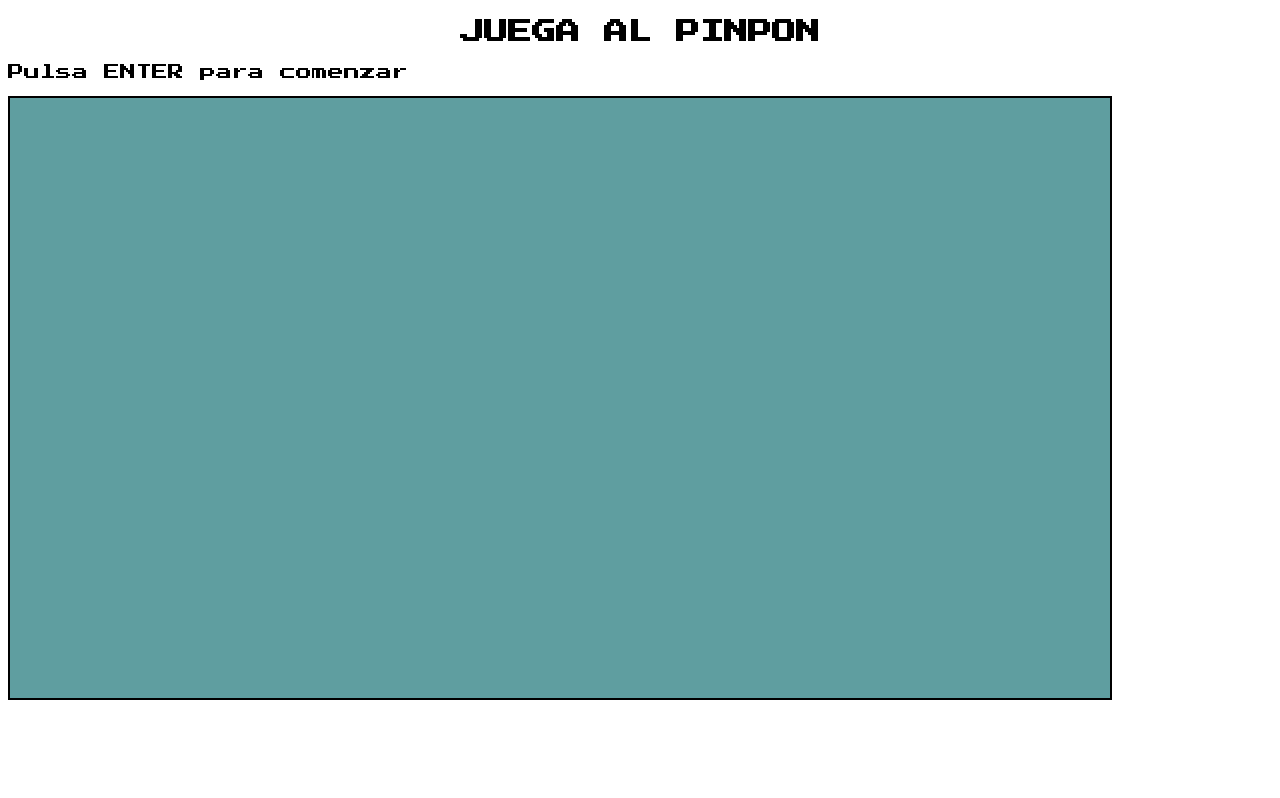
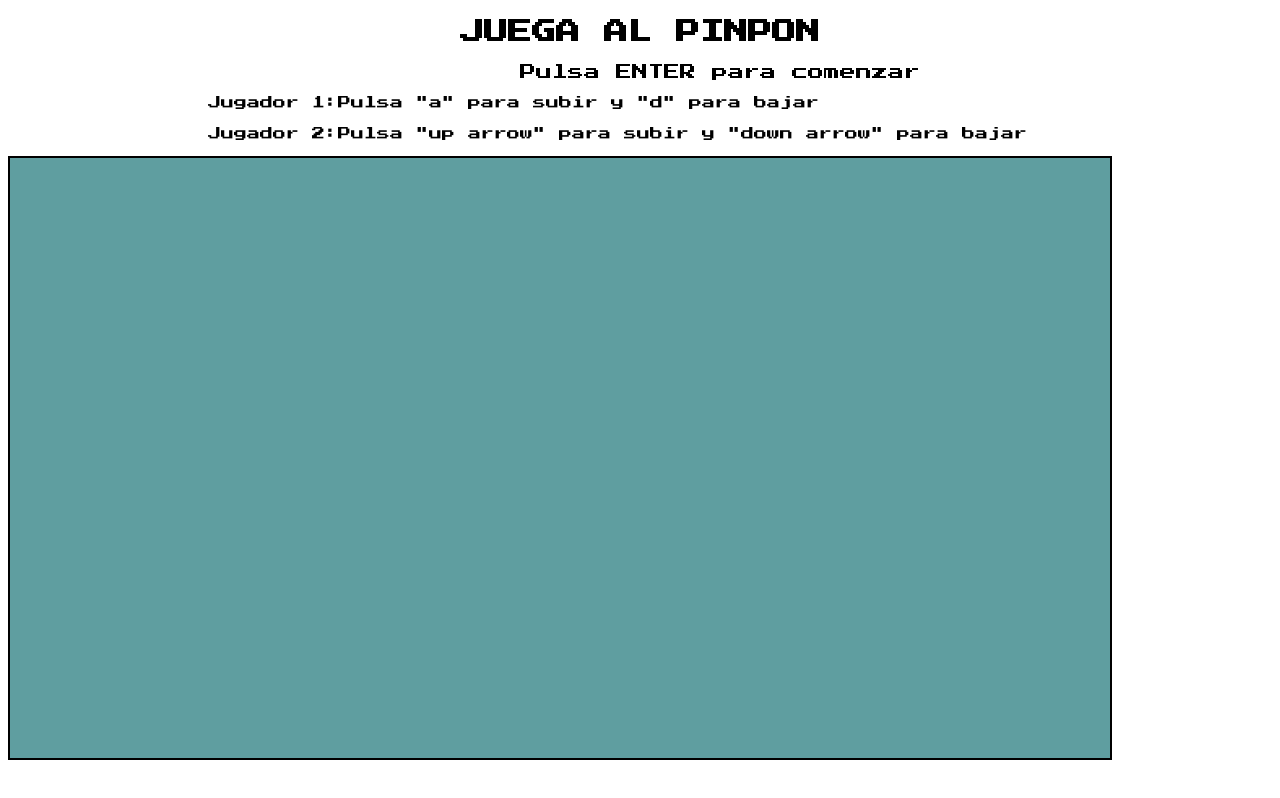
Before and after one commit to nerearodriguezmartin/Pin-Pon, a plain HTML site: page pinpon.html in a window 1280 px wide. Drawn offline with Linux system fonts and the light colour scheme.

Commit message:
Ping-Pong

```diff
--- a/pinpon.html
+++ b/pinpon.html
@@ -12,7 +12,15 @@
 </head>
 <body>
     <h2>JUEGA AL PINPON</h2>
-    <p id="comienza">Pulsa ENTER para comenzar</p>
+    <div id="comienza">
+        <p >Pulsa ENTER para comenzar</p>
+        <ul>
+            <li>Jugador 1:Pulsa "a" para subir y "d" para bajar</li>
+            <br>
+            <li>Jugador 2:Pulsa "up arrow" para subir y "down arrow" para bajar</li>
+        </ul>
+    </div>
+
     <div id="puntos"></div>
 
     <svg id="panel" height="75vh" width="1100">
--- a/style.css
+++ b/style.css
@@ -3,10 +3,15 @@ svg{
     background-color: cadetblue;
 }
 
-h2, P{
+h2, p, li{
     font-family: 'Press Start 2P', cursive;
     display: block;
 
+}
+
+li{
+    font-size: small;
+    text-align: left;
 }
 
 h2{
```
